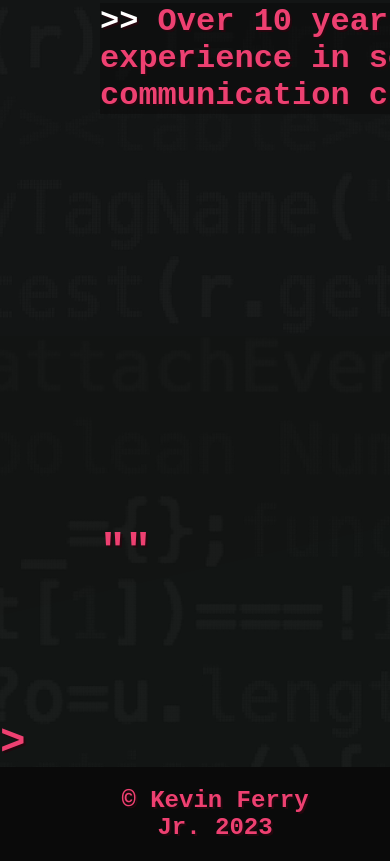
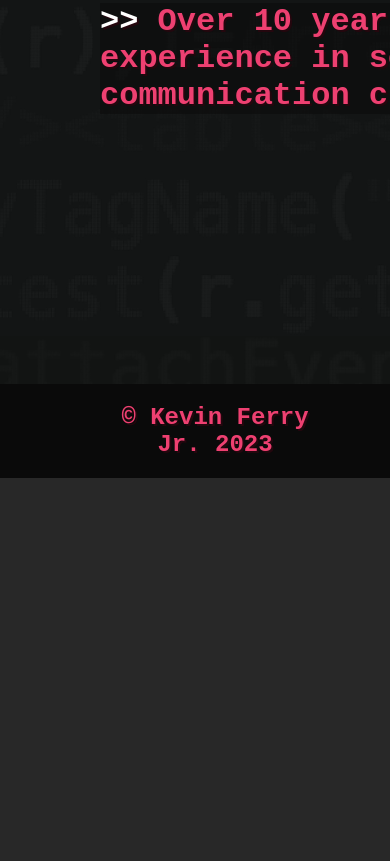
Before and after one commit to KevinFerryJr/my-personal-website, a plain HTML site: page index.html in a window 390 px wide. Shown: the part 897-1758 px from the top of the page. After the commit the page ends 1375 px from the top, so only its background shows below. Drawn offline with Linux system fonts and the light colour scheme.

Commit message:
fixed broken mobile viewing reupload

```diff
--- a/index.html
+++ b/index.html
@@ -30,9 +30,6 @@
                 <p><span style="color: rgb(255, 255, 255)">>></span> Over 10 years of personal experience in solving visual communication challenges.</p>
             </div>
         </div>
-        <div class="pre-footer">
-            <p>""</p>
-        </div>>
         <div>
             <footer>
                 <script src="script.js"></script>
```
